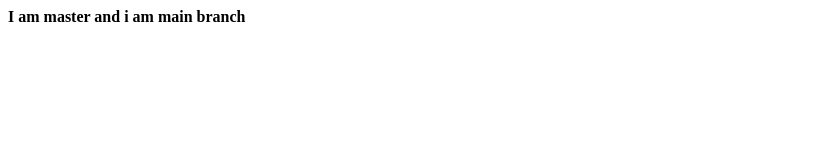
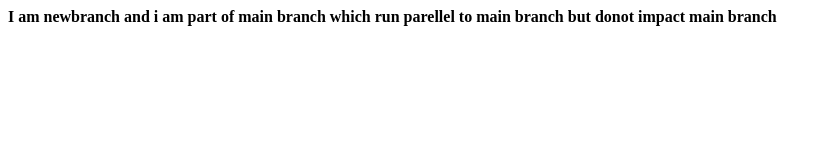
Before and after one commit to iwc2017004/push, a plain HTML site: page my website/index.html in a window 1280 px wide. Shown: the whole page, without its empty margins (0-832 px from the left). Drawn offline with Linux system fonts and the light colour scheme.

Commit message:
new branch commit

```diff
--- a/my website/index.html
+++ b/my website/index.html
@@ -6,7 +6,7 @@
     <title>Document</title>
 </head>
 <body>
-    <b> I am master and  i am main branch </b>
+    <b> I am newbranch  and  i am part of main branch which run parellel to main branch but donot impact main branch </b>
 
 </body>
 </html>
```
